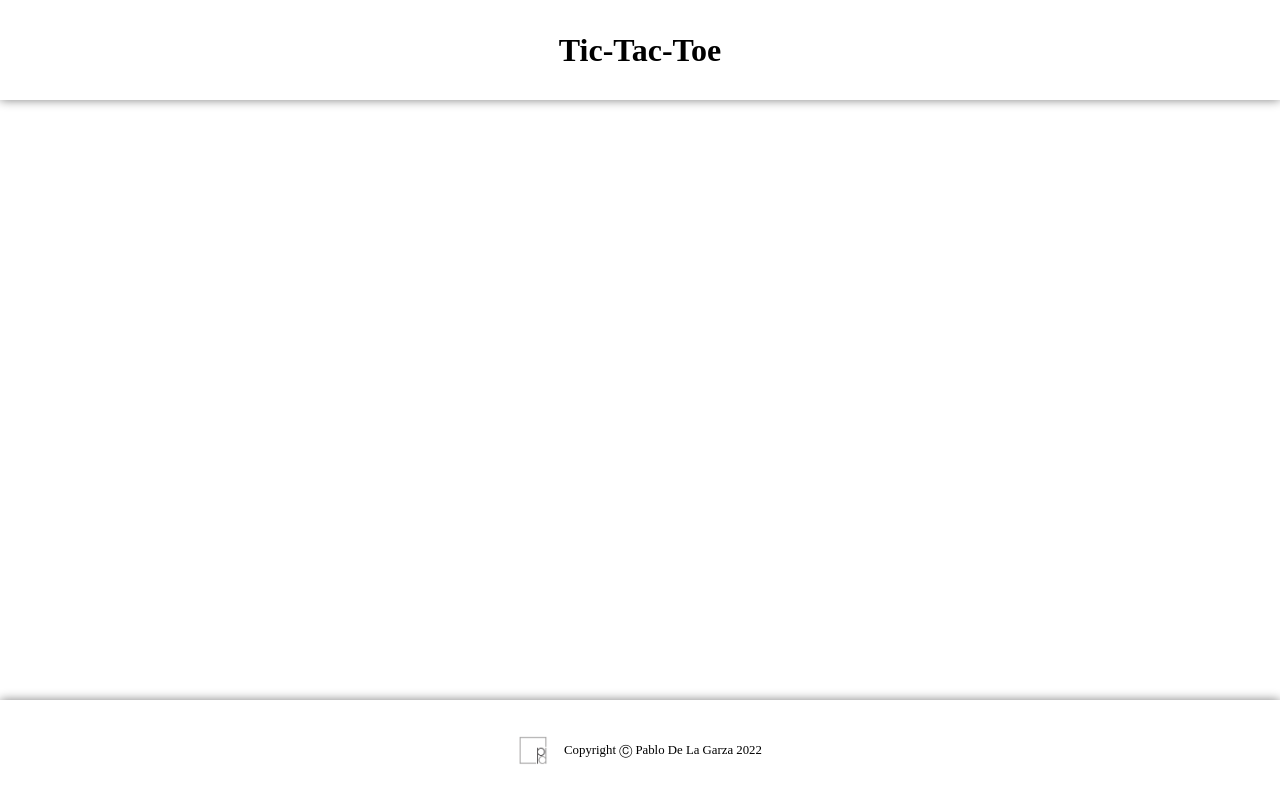
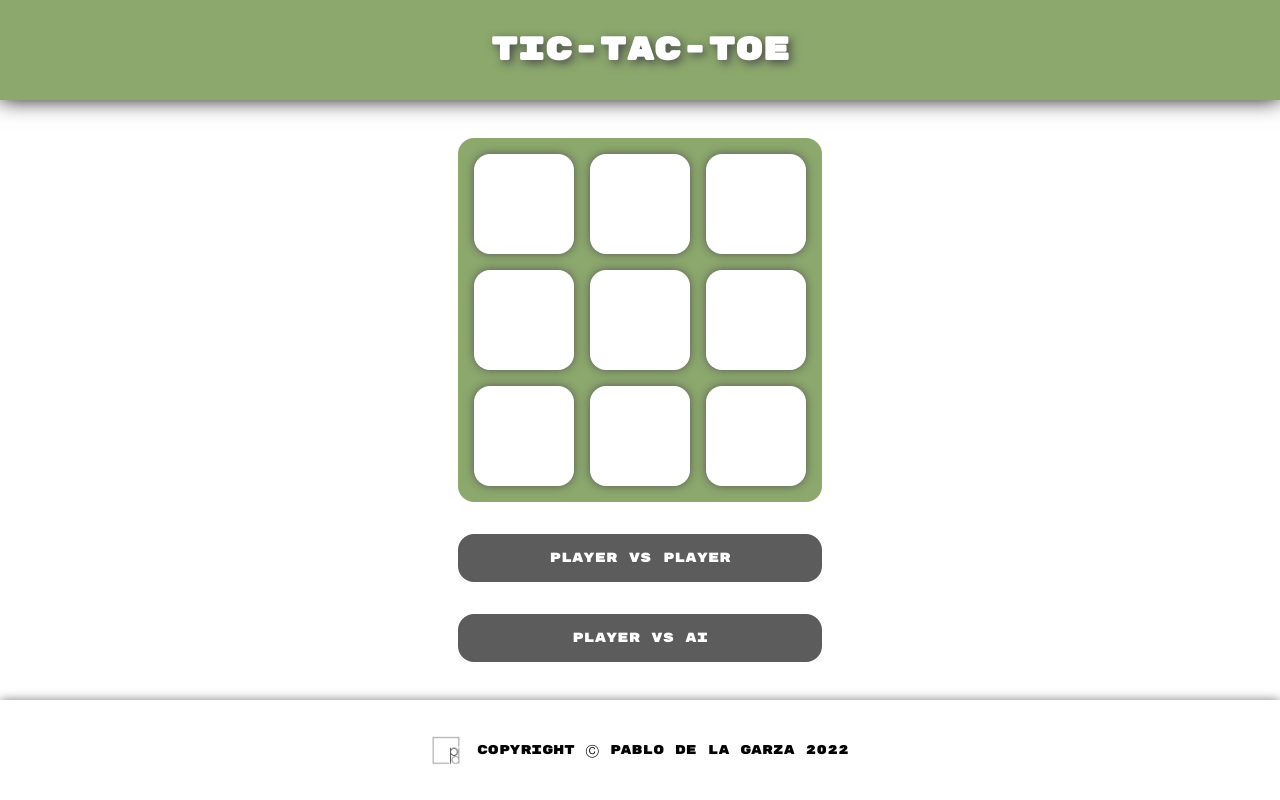
Before and after one commit to pdv88/tic-tac-toe, a plain HTML site: page index.html in a window 1280 px wide. Both pictures are taken after a click on the button "Start Game". Drawn offline with Linux system fonts and the light colour scheme.

Commit message:
add startGame function that makes grid and options

```diff
--- a/script.js
+++ b/script.js
@@ -1,8 +1,12 @@
+// ------ Making start game button ------
+
 const board = document.getElementById('board')
 const startGameBtn = document.getElementById('start_game_btn')
 startGameBtn.addEventListener('click', startGame)
 
 let cells = []
+
+// ------ function to set up game board ------
 
 function startGame () {
     startGameBtn.remove()
@@ -10,8 +14,34 @@ function startGame () {
     grid.classList.add('grid')
     board.appendChild(grid)
 
-    const cell = document.createElement('div')
+    // ------ loop to make grid ------
 
+    for(let i = 1; i <= 9; i++) {
+        const cell = document.createElement('div')
+        //cell.addEventListener('click', makeMove)
+        cell.classList.add('cell')
+        cell.setAttribute('id', [i])
+        grid.appendChild(cell)
+    }
 
+    // ------ create options div and buttons ------
+
+    const options = document.createElement('div')
+    options.classList.add('options')
+    board.appendChild(options)
+
+    // ------ create player vs player button ------
+
+    const pvpBtn = document.createElement('button')
+    pvpBtn.classList.add('pvpBtn')
+    pvpBtn.textContent = "Player vs Player"
+    options.appendChild(pvpBtn)
+
+    // ------ create playes vs AI button ------
+
+    const pvcBtn = document.createElement('button')
+    pvcBtn.classList.add('pvcBtn')
+    pvcBtn.textContent = "Player vs AI"
+    options.appendChild(pvcBtn)
 
 }
--- a/style.css
+++ b/style.css
@@ -1,6 +1,11 @@
+@import url('https://fonts.googleapis.com/css2?family=Rubik+Mono+One&display=swap');
+
+/* ------ general style ------ */
+
 * {
     margin: 0;
     padding: 0;
+    font-family: 'Rubik Mono One', sans-serif;
 }
 
 body {
@@ -13,23 +18,89 @@ body {
     grid-template-rows: 100px auto 100px;
 }
 
+button {
+    padding: 1rem;
+    border: 0;
+    border-radius: 1rem;
+    transition: 0.2s ease-in-out;
+    background-color: rgb(92, 92, 92);
+    color: white;
+}
+
+button:hover {
+    box-shadow: 5px 5px 10px gray;
+}
+
+button:active {
+    opacity: 50%;
+}
+
+/* ------ header ------ */
+
 header {
     display: grid;
     grid-area: header;
     text-align: center;
     align-content: center;
-    box-shadow: 0px 0px 10px gray;
+    box-shadow: 0px 0px 20px rgb(22, 22, 22);
+    z-index: 1;
+    color: white;
+    background-color: rgb(140, 168, 109);
+    text-shadow: 3px 3px 10px rgb(73, 73, 73);
+}
+
+/* ------ main ------ */
+
+main {
+    display: grid;
+    transition: 0.2s ease-in-out;
 }
 
 #board {
     display: grid;
-    align-items: center;
-    justify-items: center;
+    margin: auto;
+    transition: 0.2s ease-in-out;
 }
 
 #start_game_btn {
     margin: auto;
+    padding: 2rem;
+    border-radius: 1rem;
+    border: 0;
+    color: white;
+    background-color: rgb(140, 168, 109);
+    font-size: 1.5rem;
 }
+
+.grid {
+    display: grid;
+    grid-template-columns: 100px 100px 100px;
+    grid-template-rows: 100px 100px 100px;
+    gap: 1rem;
+    background-color: rgb(140, 168, 109);
+    padding: 1rem;
+    border-radius: 1rem;
+    margin: auto;
+}
+
+.cell {
+    background-color: rgb(255, 255, 255);
+    border-radius: 1rem;
+    box-shadow: 0px 0px 10px rgb(88, 88, 88);
+    transition: 0.5s ease-in-out;
+}
+
+.cell:active {
+    rotate: y 180deg;
+}
+
+.options {
+    display: grid;
+    gap: 2rem;
+    padding-top: 2rem;
+}
+
+/* ------ footer ------*/
 
 footer {
     display: flex;
@@ -38,4 +109,5 @@ footer {
     gap: 1rem;
     font-size: .8rem;
     box-shadow: 0px 0px 10px gray;
+    font-family: 'Gill Sans', 'Gill Sans MT', Calibri, 'Trebuchet MS', sans-serif;
 }
```
